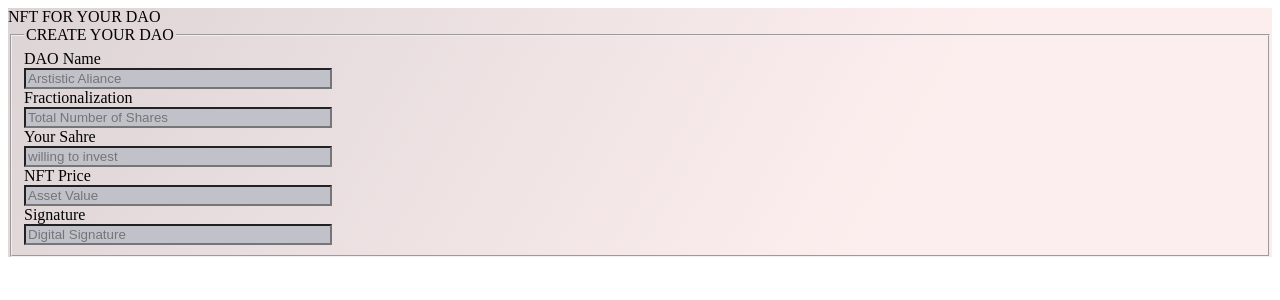
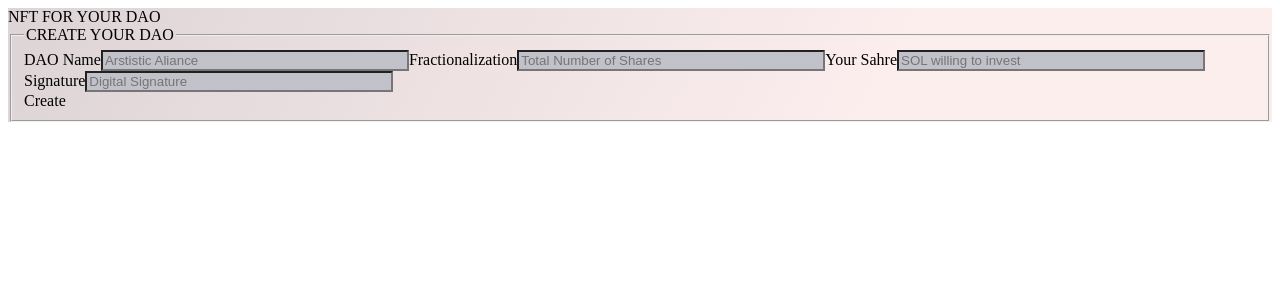
Before and after one commit to charans29/da0-x-nft, a Next.js app: page /DAO in a window 1280 px wide. Shown: the top 300 px of the page. Built offline with nearby package versions, Linux system fonts and the light colour scheme; grey boxes are pictures that could not be loaded.

Commit message:
dev: form check

```diff
--- a/pages/DaoForm.tsx
+++ b/pages/DaoForm.tsx
@@ -1,3 +1,4 @@
+import Button from '@/components/Button'
 import React from 'react'
 
 function DaoForm() {
@@ -9,9 +10,9 @@ function DaoForm() {
                 backgroundSize:'100% 100%'
             }}
         />
-        <fieldset>
-        <legend className='text-center mb-2 text-xs'>CREATE YOUR DAO</legend>
-        <label className='items-start font-sans text-xs'>DAO Name</label><br/>
+        <fieldset className='flex flex-col space-y-1'>
+        <legend className='text-center text-xs mb-1'>CREATE YOUR DAO</legend>
+        <label className='items-start font-sans text-xs'>DAO Name</label>
         <input className='rounded bg-transparent focus:outline-none text-xs py-1 px-1.5 text-white font-thin mb-1'
             style={{
                 backgroundImage: `linear-gradient(180deg, rgba(50, 50, 80, 0.3) 100%, rgba(10,1,1,0.35) 0%)`,
@@ -19,8 +20,8 @@ function DaoForm() {
               }}
               placeholder='Arstistic Aliance'
               type='text'
-        ></input><br/>
-        <label className='items-start font-sans text-xs'>Fractionalization</label><br/>
+        ></input>
+        <label className='items-start font-sans text-xs'>Fractionalization</label>
         <input className='rounded bg-transparent focus:outline-none text-xs py-1 px-1.5 text-white font-thin mb-1'
             style={{
                 backgroundImage: `linear-gradient(180deg, rgba(50, 50, 80, 0.3) 100%, rgba(10,1,1,0.35) 0%)`,
@@ -28,26 +29,17 @@ function DaoForm() {
               }}
               placeholder='Total Number of Shares'
               type='text'
-        ></input><br/>
-        <label className='items-start font-sans text-xs'>Your Sahre</label><br/>
-        <input className='rounded bg-transparent focus:outline-none text-xs py-1 px-1.5 text-white font-thin mb-1'
+        ></input>
+        <label className='items-start font-sans text-xs'>Your Sahre</label>
+        <input className='rounded bg-transparent focus:outline-none text-xs py-1 px-1.5 text-white font-thin'
             style={{
                 backgroundImage: `linear-gradient(180deg, rgba(50, 50, 80, 0.3) 100%, rgba(10,1,1,0.35) 0%)`,
                 width:`300px`
               }}
-              placeholder='willing to invest'
+              placeholder='SOL willing to invest'
               type='text'
-        ></input><br/>
-        <label className='items-start font-sans text-xs'>NFT Price</label><br/>
-        <input className='rounded bg-transparent focus:outline-none text-xs py-1 px-1.5 text-white font-thin mb-1'
-            style={{
-                backgroundImage: `linear-gradient(180deg, rgba(50, 50, 80, 0.3) 100%, rgba(10,1,1,0.35) 0%)`,
-                width:`300px`
-              }}
-              placeholder='Asset Value'
-              type='text'
-        ></input><br/>
-        <label className='items-start font-sans text-xs'>Signature</label><br/>
+        ></input>
+        <label className='items-start font-sans text-xs'>Signature</label>
         <input className='rounded bg-transparent focus:outline-none text-xs py-1 px-1.5 text-white font-thin'
             style={{
                 backgroundImage: `linear-gradient(180deg, rgba(50, 50, 80, 0.3) 100%, rgba(10,1,1,0.35) 0%)`,
@@ -55,7 +47,14 @@ function DaoForm() {
               }}
               placeholder='Digital Signature'
               type='text'
-        ></input><br/>
+        ></input>
+        <div className='flex justify-center w-full pt-1.5'>
+            <Button className='border-blue-500 text-center'
+                onClick={() => {}}
+            >
+                Create
+            </Button>
+          </div>
     </fieldset>
     </div>
   )
```
